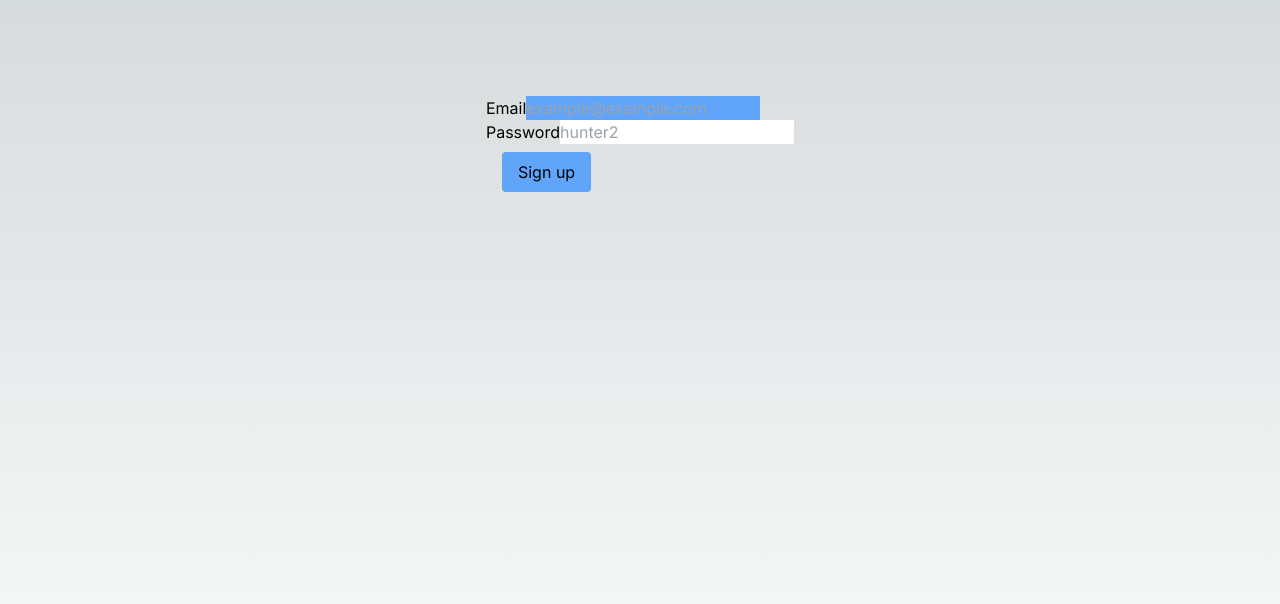
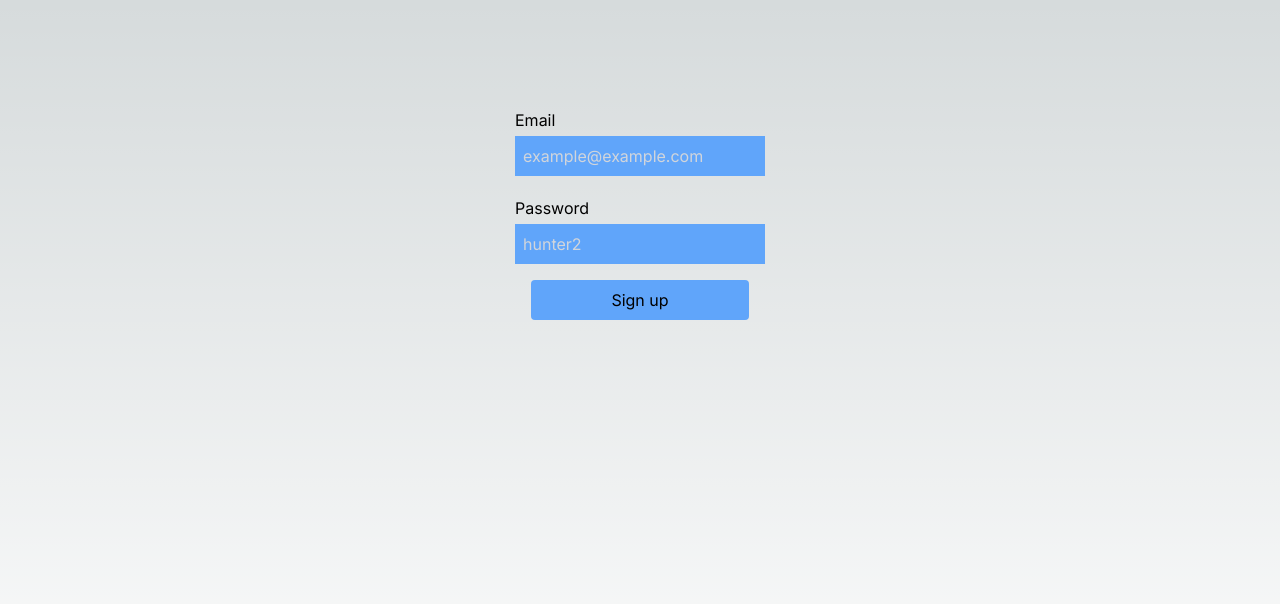
Before and after one commit to drenchoman/habit-tracker-next, a Next.js app: page / in a window 1280 px wide. Shown: the top 604 px of the page. Built offline with nearby package versions, Linux system fonts and the light colour scheme; no server answers.

Commit message:
style sign up form

```diff
--- a/src/app/page.js
+++ b/src/app/page.js
@@ -24,21 +24,26 @@ export default function Home() {
   return (
     <main className="flex min-h-screen flex-col items-center justify-between p-24">
       <div>
-        <form onSubmit={handleForm}>
-          <div>
-            <label htmlFor="email">Email</label>
+        <form className="flex flex-col" onSubmit={handleForm}>
+          <div className="flex flex-col my-2">
+            <label className="my-1" htmlFor="email">
+              Email
+            </label>
             <input
               onChange={(e) => setEmail(e.target.value)}
               placeholder="example@example.com"
-              className="bg-blue-400"
+              className="bg-blue-400 placeholder-gray-300 p-2"
               name="email"
               type="email"
               id="email"
             />
           </div>
-          <div>
-            <label htmlFor="password">Password</label>
+          <div className="flex flex-col my-2">
+            <label className="my-1" htmlFor="password">
+              Password
+            </label>
             <input
+              className="bg-blue-400 placeholder-gray-300 p-2"
               onChange={(e) => setPassword(e.target.value)}
               name="password"
               type="password"
```
